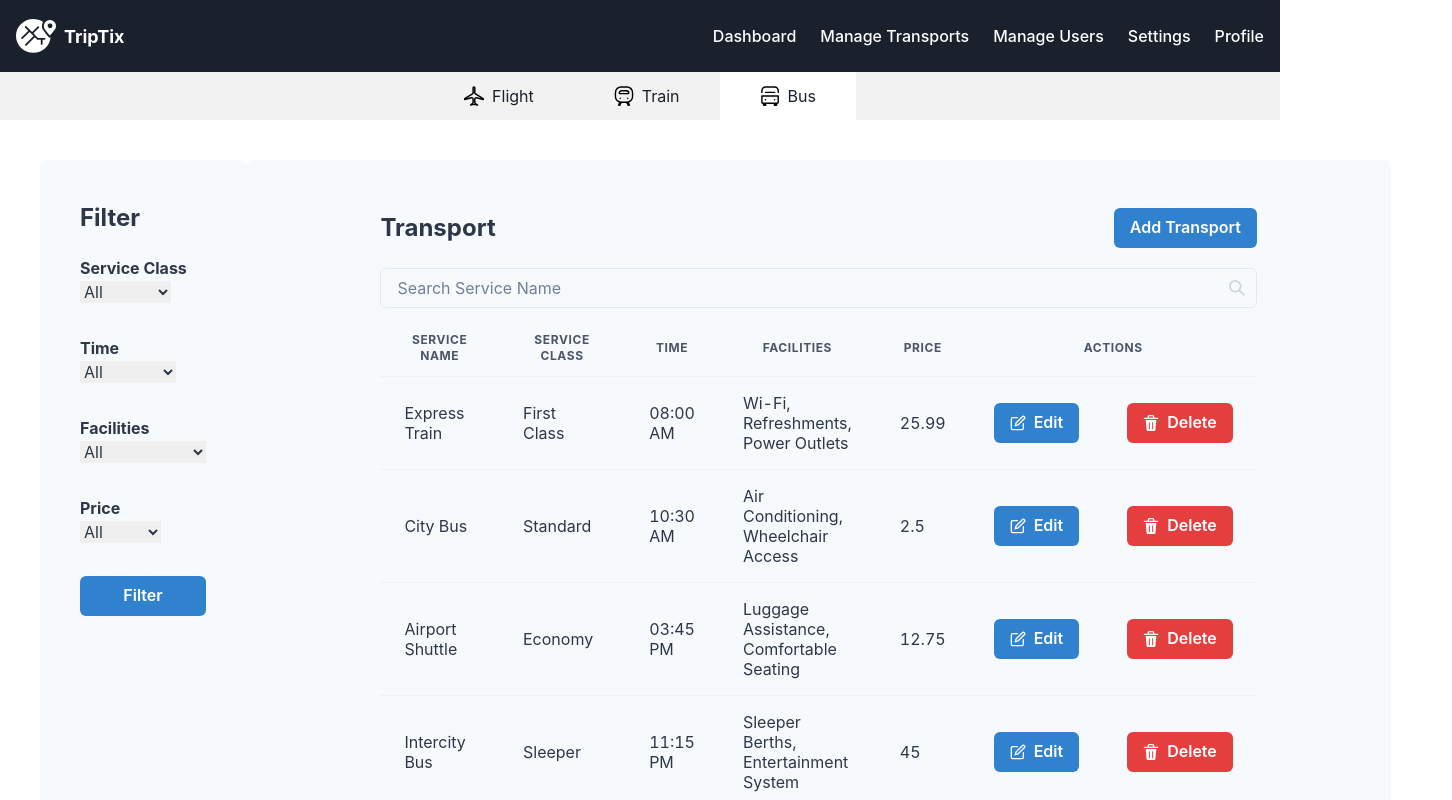
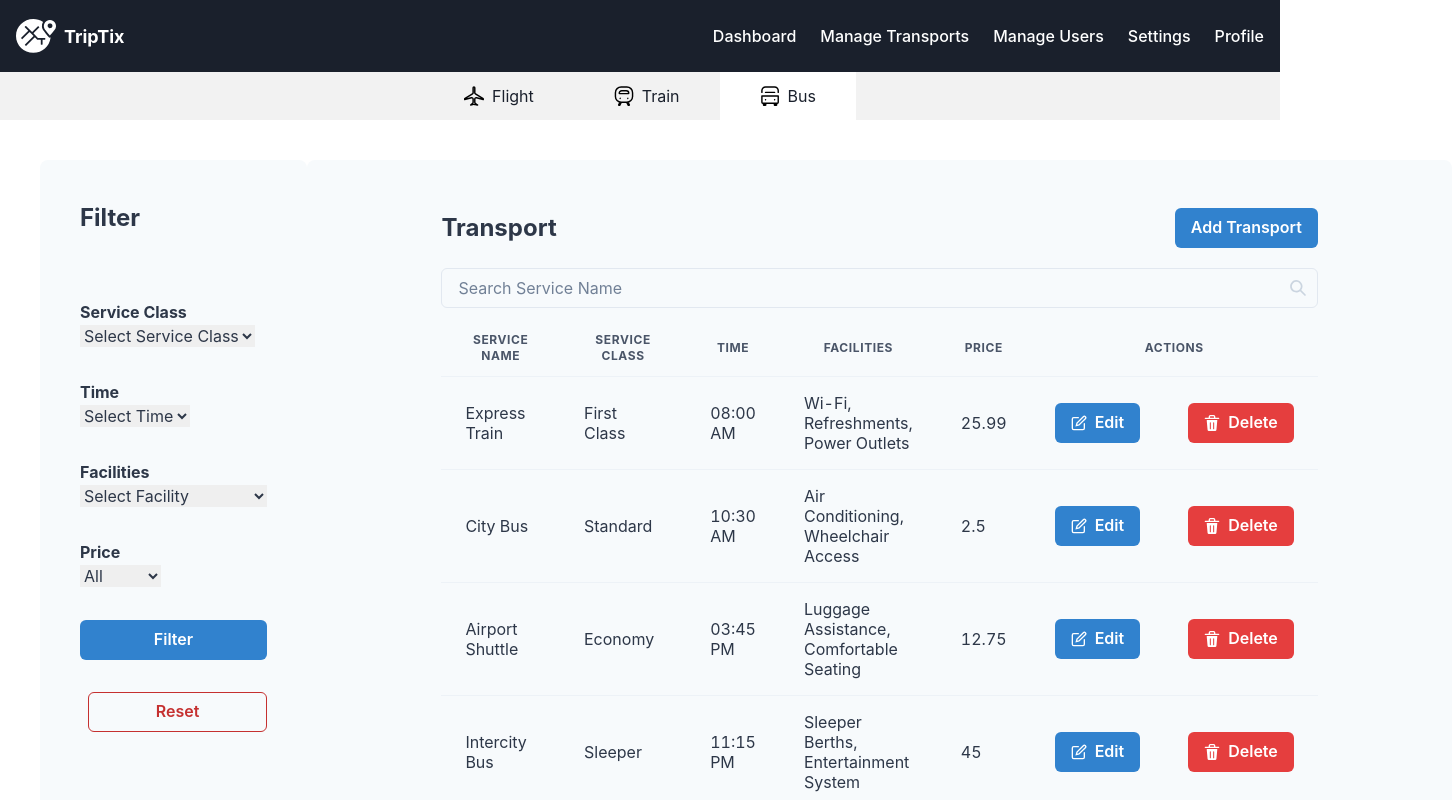
Before and after one commit to Trip-Tix/admin-site, a Next.js app: page /admin/transport/showtransportBus in a window 1280 px wide. Shown: the top 800 px of the page, 1452 px wide, since content can reach past the window. Built offline with nearby package versions, Linux system fonts and the light colour scheme.

Commit message:
Mommy I did it, I designed a working filter :)

```diff
--- a/components/transport_filter_box.tsx
+++ b/components/transport_filter_box.tsx
@@ -1,11 +1,112 @@
 // generate filter box component in chakra ui
 // where users can select a service class, time, facilities and price to filter the transport table
 
-import { Box, Flex, Text, Button, Stack, useColorModeValue, Table, Thead, Tbody, Tr, Th, Td, TableCaption } from '@chakra-ui/react';
+import { Box,
+    Flex,
+    Text,
+    Button,
+    Stack,
+    useColorModeValue,
+    Table,
+    Thead,
+    Tbody,
+    Tr,
+    Th,
+    Td,
+    TableCaption,
+    Input,
+    Tag,
+    TagLabel,
+    TagCloseButton,
+
+} from '@chakra-ui/react';
 import { ReactNode } from 'react';
 import { EditIcon, DeleteIcon } from '@chakra-ui/icons';
+import { useState, useEffect } from 'react';
 
-export default function TransportFilterBox() {
+interface TransportTableProps {
+    transports: {
+      id: number;
+      service_name: string;
+      service_class: string;
+      time: string;
+      facilities: string[];
+      price: number;
+    }[];
+    setTransports: React.Dispatch<React.SetStateAction<any[]>>;
+    originalTransports: {
+      id: number;
+      service_name: string;
+      service_class: string;
+      time: string;
+      facilities: string[];
+      price: number;
+    }[];
+}
+
+export default function TransportFilterBox({ transports, setTransports, originalTransports }: TransportTableProps) {
+    const [selectedServiceClass, setSelectedServiceClass] = useState<string[]>([]);
+    const [selectedTime, setSelectedTime] = useState<string[]>([]);
+    const [selectedFacilities, setSelectedFacilities] = useState<string[]>([]);
+    const [selectedPrice, setSelectedPrice] = useState<string[]>([]);
+
+    const serviceClasses = transports.map((transport) => transport.service_class);
+    const times = transports.map((transport) => transport.time);
+    const facilities = transports.flatMap((transport) => transport.facilities);
+    const prices = transports.map((transport) => transport.price);
+
+    const addServiceClassTag = (serviceClass: string) => {
+        if (!selectedServiceClass.includes(serviceClass)) {
+            setSelectedServiceClass([...selectedServiceClass, serviceClass]);
+        }
+    };
+
+    const removeServiceClassTag = (serviceClass: string) => {
+        setSelectedServiceClass(selectedServiceClass.filter((item) => item !== serviceClass));
+    };
+
+    const addTimeTag = (time: string) => {
+        if (!selectedTime.includes(time)) {
+            setSelectedTime([...selectedTime, time]);
+        }
+    };
+
+    const removeTimeTag = (time: string) => {
+        setSelectedTime(selectedTime.filter((item) => item !== time));
+    };
+
+
+
+    const addFacilityTag = (facility: string) => {
+        if (!selectedFacilities.includes(facility)) {
+        setSelectedFacilities([...selectedFacilities, facility]);
+        }
+    };
+
+    const removeFacilityTag = (facility: string) => {
+        setSelectedFacilities(selectedFacilities.filter((item) => item !== facility));
+    };
+
+    const applyFilters = () => {
+        const filteredTransports = transports.filter(transport => {
+            const serviceClassMatch = selectedServiceClass.length === 0 || selectedServiceClass.includes(transport.service_class);
+            const timeMatch = selectedTime.length === 0 || selectedTime.includes(transport.time);
+            const facilitiesMatch = selectedFacilities.length === 0 || selectedFacilities.some(facility => transport.facilities.includes(facility));
+
+            return serviceClassMatch && timeMatch && facilitiesMatch;
+        });
+
+        setTransports(filteredTransports);
+    };
+
+    const resetFilters = () => {
+        setSelectedServiceClass([]);
+        setSelectedTime([]);
+        setSelectedFacilities([]);
+        setSelectedPrice([]);
+        setTransports(originalTransports);
+    };
+
     return (
         <Box
             bg={useColorModeValue('gray.50', 'gray.900')}
@@ -28,31 +129,90 @@ export default function TransportFilterBox() {
                 <Text fontSize="2xl" fontWeight="bold">Filter</Text>
             </Flex>
             <Stack spacing={8}>
+                <Flex flexWrap="wrap" mb={3}>
+                    {selectedServiceClass.map((serviceClass) => (
+                        <Tag
+                            key={serviceClass}
+                            size="md"
+                            variant="subtle"
+                            colorScheme="blue"
+                            borderRadius="md"
+                        >
+                            <TagLabel>{serviceClass}</TagLabel>
+                            <TagCloseButton onClick={() => removeServiceClassTag(serviceClass)} />
+                        </Tag>
+                    ))}
+                    {selectedFacilities.map((facility) => (
+                        <Tag
+                        key={facility}
+                        size="md"
+                        variant="subtle"
+                        colorScheme="blue"
+                        borderRadius="md"
+                        >
+                        <TagLabel>{facility}</TagLabel>
+                        <TagCloseButton onClick={() => removeFacilityTag(facility)} />
+                        </Tag>
+                    ))}
+                    {selectedTime.map((time) => (
+                        <Tag
+                            key={time}
+                            size="md"
+                            variant="subtle"
+                            colorScheme="blue"
+                            borderRadius="md"
+                        >
+                            <TagLabel>{time}</TagLabel>
+                            <TagCloseButton onClick={() => removeTimeTag(time)} />
+                        </Tag>
+                    ))}
+                </Flex>
                 <Box>
                     <Text fontSize="md" fontWeight="bold">Service Class</Text>
-                    <select>
-                        <option value="all">All</option>
-                        <option value="economy">Economy</option>
-                        <option value="business">Business</option>
-                        <option value="first">First</option>
+                    <select
+                        onChange={(e) => addServiceClassTag(e.target.value)}
+                        value=""
+                    >
+                        <option value="" disabled>
+                            Select Service Class
+                        </option>
+                        {serviceClasses.map((serviceClass, index) => (
+                            <option key={index} value={serviceClass}>
+                                {serviceClass}
+                            </option>
+                        ))}
                     </select>
                 </Box>
                 <Box>
                     <Text fontSize="md" fontWeight="bold">Time</Text>
-                    <select>
-                        <option value="all">All</option>
-                        <option value="morning">Morning</option>
-                        <option value="afternoon">Afternoon</option>
-                        <option value="evening">Evening</option>
+                    <select
+                        onChange={(e) => addTimeTag(e.target.value)}
+                        value=""
+                    >
+                        <option value="" disabled>
+                            Select Time
+                        </option>
+                        {times.map((time, index) => (
+                            <option key={index} value={time}>
+                                {time}
+                            </option>
+                        ))}
                     </select>
                 </Box>
                 <Box>
                     <Text fontSize="md" fontWeight="bold">Facilities</Text>
-                    <select>
-                        <option value="all">All</option>
-                        <option value="wifi">Wifi</option>
-                        <option value="food">Food</option>
-                        <option value="entertainment">Entertainment</option>
+                    <select
+                        onChange={(e) => addFacilityTag(e.target.value)}
+                        value="" // Set an empty value so that the dropdown resets after selection
+                    >
+                        <option value="" disabled>
+                        Select Facility
+                        </option>
+                        {facilities.map((facility, index) => (
+                        <option key={index} value={facility}>
+                            {facility}
+                        </option>
+                        ))}
                     </select>
                 </Box>
                 <Box>
@@ -67,8 +227,17 @@ export default function TransportFilterBox() {
                 <Button
                     colorScheme="blue"
                     variant="solid"
+                    onClick={applyFilters}
                 >
                     Filter
+                </Button>
+                <Button
+                    ml={2}
+                    colorScheme="red"
+                    variant="outline"
+                    onClick={resetFilters}
+                >
+                    Reset
                 </Button>
             </Stack>
         </Box>
--- a/components/transport_main.tsx
+++ b/components/transport_main.tsx
@@ -6,12 +6,14 @@ import { get_bus_info_url } from "@public/commonData/Api";
 
 export default function TransportMain() {
   const [transports, setTransports] = useState([]);
+  const [originalTransports, setOriginalTransports] = useState([]);
 
   useEffect(() => {
     fetch(get_bus_info_url)
       .then((response) => response.json())
       .then((data) => {
         setTransports(data);
+        setOriginalTransports(data);
         console.log(data); // Log the fetched data
       })
       .catch((error) => {
@@ -22,7 +24,7 @@ export default function TransportMain() {
   return (
     <>
       <Flex justifyContent={"space-around"} margin={"10"}>
-        <TransportFilterBox />
+        <TransportFilterBox transports={transports} setTransports={setTransports} originalTransports={originalTransports}/>
         <TransportTable transports={transports} />
       </Flex>
     </>
```
